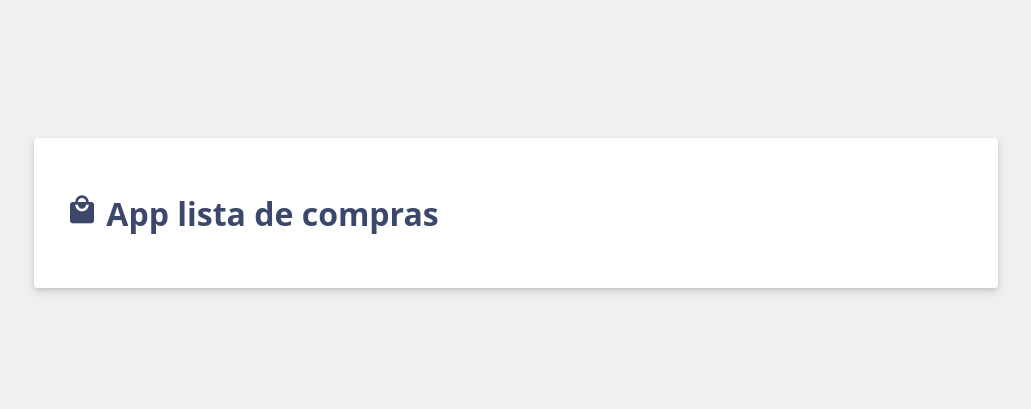
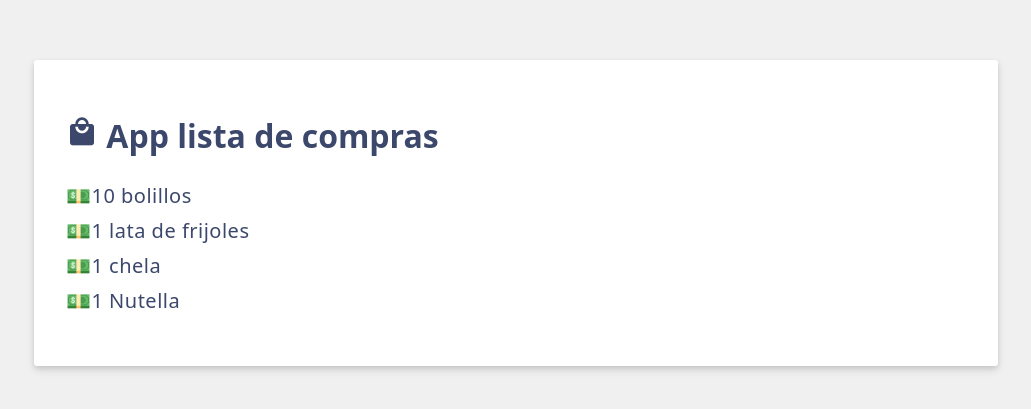
Before and after one commit to MiltonAaron2003/Repositorio-de-la-materia-DADM-2024B, a Vue app: page / in a window 1280 px wide. Shown: the part 187-596 px from the top of the page, without its empty margins (124-1155 px from the left). Built offline with nearby package versions, Linux system fonts and the light colour scheme.

Commit message:
💵 FEAT: App Vue  Item id

```diff
--- a/src/App.vue
+++ b/src/App.vue
@@ -2,12 +2,24 @@
 import { ref } from 'vue';
 //modelo
 const header = ref("App lista de compras")
+const items = ref([
+  {id:"0", label:'10 bolillos'},
+  {id:"1", label:'1 lata de frijoles'},
+  {id:"2", label:'1 chela'},
+  {id:"3", label:'1 Nutella'},
+]);
 </script>
 
 <template>
 <h1>
     <i class="material-icons shopping-cart-icon">local_mall</i>
-    {{ header }}</h1>
+    {{ header }}
+</h1>
+
+<ul>
+    <li v-for="item in items" :key="item.id">💵{{ item.label }}</li>
+</ul>
+
 </template>
 
 <style scoped>
```
